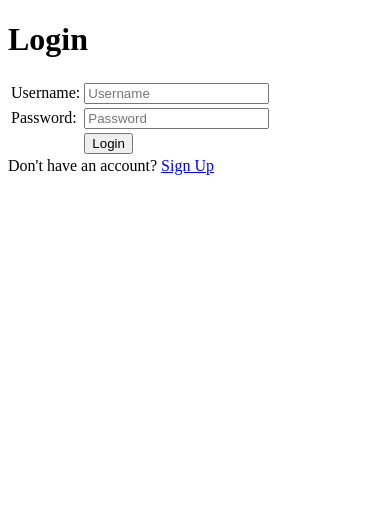
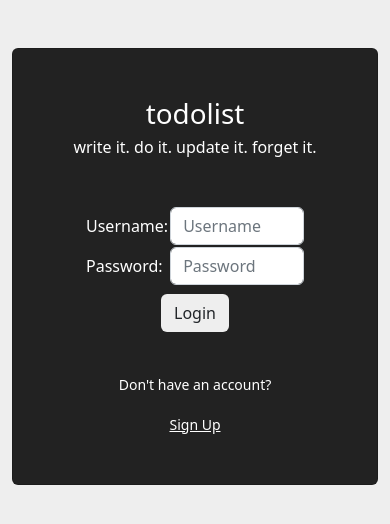
Before and after one commit to RoyNbb/pbp-assignment-2, a Django app: page /todolist/login/ in a window 390 px wide. Shown: the top 524 px of the page. Run offline with Django 4.2, Linux system fonts and the light colour scheme.

Commit message:
submisi project tugas 5

```diff
--- a/templates/base.html
+++ b/templates/base.html
@@ -4,8 +4,10 @@
 
 <head>
   <meta charset="UTF-8">
-  <meta name="viewport" content="width=device-width, initial-scale=1.0">
+  <meta name="viewport" content="width=device-width, initial-scale=1">
   <link rel="stylesheet" href="{% static 'css/style.css' %}">
+  <link href="https://cdn.jsdelivr.net/npm/bootstrap@5.2.2/dist/css/bootstrap.min.css" rel="stylesheet" integrity="sha384-Zenh87qX5JnK2Jl0vWa8Ck2rdkQ2Bzep5IDxbcnCeuOxjzrPF/et3URy9Bv1WTRi" crossorigin="anonymous">
+
   {% block meta %}
   {% endblock meta %}
 </head>
--- a/todolist/templates/login.html
+++ b/todolist/templates/login.html
@@ -6,40 +6,63 @@
 
 {% block content %}
 
-<div class = "login">
+<style>
+    body{
+      background-color: #eeeeee;
+    }
+</style>
 
-    <h1>Login</h1>
+<div class="container mt-5">
+<div class="row d-flex justify-content-center" >
+<div class="col-md-6">
+<div class="card px-5 py-5" style="background-color: #222222" >
 
-    <form method="POST" action="">
+    <h1 class="text-center name" style="color:white">todolist</h1>
+    <h6 class="text-center" style="color:white">write it. do it. update it. forget it.</h1>
+    <div class="px-2 py-2">
+    <form method="POST" action="" class="p-3 mt-3">
         {% csrf_token %}
-        <table>
+        <div class="d-flex justify-content-center">
+             <table class="">
                 <tr>
-                <td>Username: </td>
+                    <td style="color:white">Username: </td>
                     <td><input type="text" name="username" placeholder="Username" class="form-control"></td>
                 </tr>
 
                 <tr>
-                <td>Password: </td>
+                    <td style="color:white">Password: </td>
                     <td><input type="password" name="password" placeholder="Password" class="form-control"></td>
                 </tr>
+            </table>
+        </div>
+        <div class="d-flex justify-content-center py-2" >
+            <input class="btn login_btn" type="submit" value="Login" style="background-color:#eeeeee">
+        </div>
+    </form>
+    </div>
 
-            <tr>
-                <td></td>
-                <td><input class="btn login_btn" type="submit" value="Login"></td>
-            </tr>
-        </table>
-    </form>
 
+    <div class="text-center fs-6 ">
         {% if messages %}
-        <ul>
+            <ul class="">
                 {% for message in messages %}
-                <li>{{ message }}</li>
+                    <li class=""><small>{{ message }}</small></li>
                 {% endfor %}
             </ul>
         {% endif %}
+        <h5> </h5>
+        <h5> </h5>
+        <h5> </h5>
 
-    Don't have an account? <a href="{% url 'todolist:register' %}">Sign Up</a>
-
+        <div class="">
+            <p class="" style="color:white"><small>Don't have an account?</small></p>
+            <h7></h7>
+            <a href="{% url 'todolist:register' %}" class="" style="color:white"><small>Sign Up</small></a>
+        </div>
+    </div>
+</div>
+</div>
+</div>
 </div>
 
 {% endblock content %}
```
Also changed, not shown: todolist/templates/add_todo.html (+31 -11 lines), todolist/templates/register.html (+20 -5 lines), todolist/templates/todolist.html (+42 -30 lines). Lines whose indentation alone changed are shown as unchanged.
